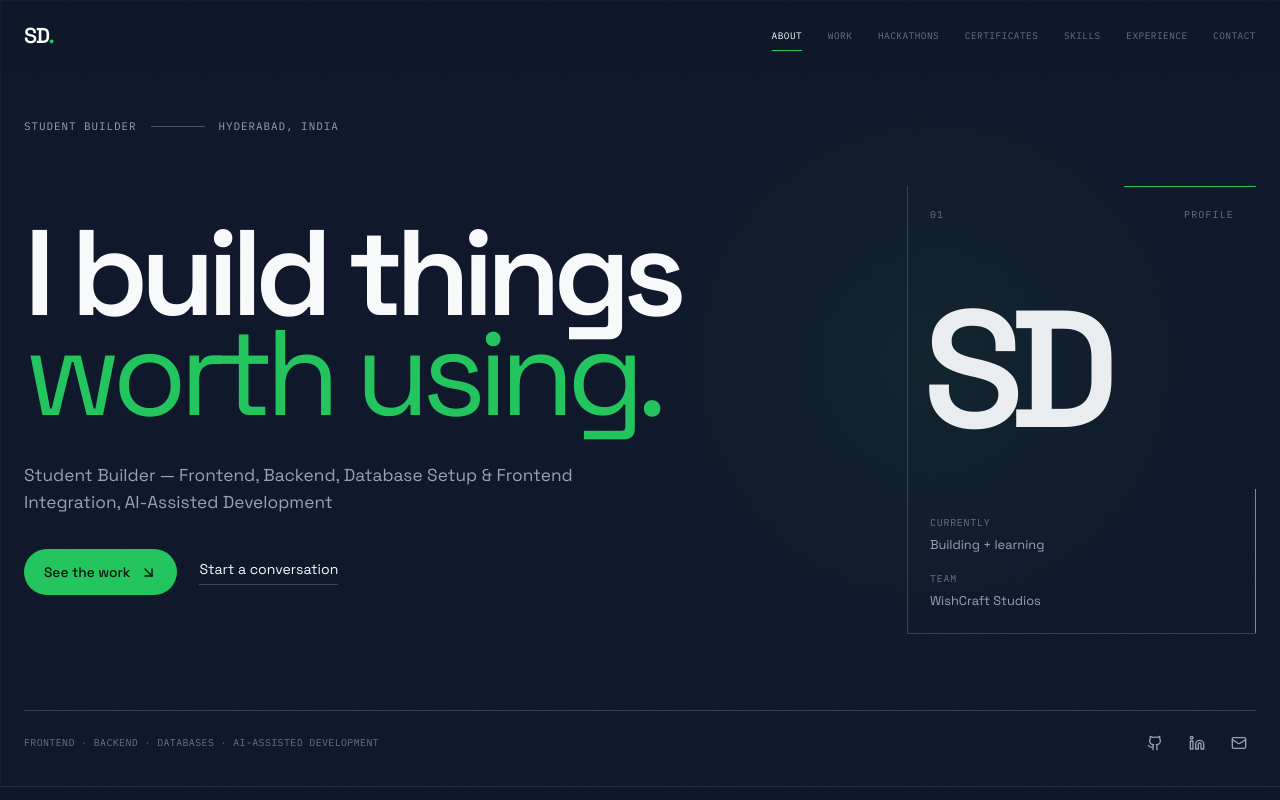
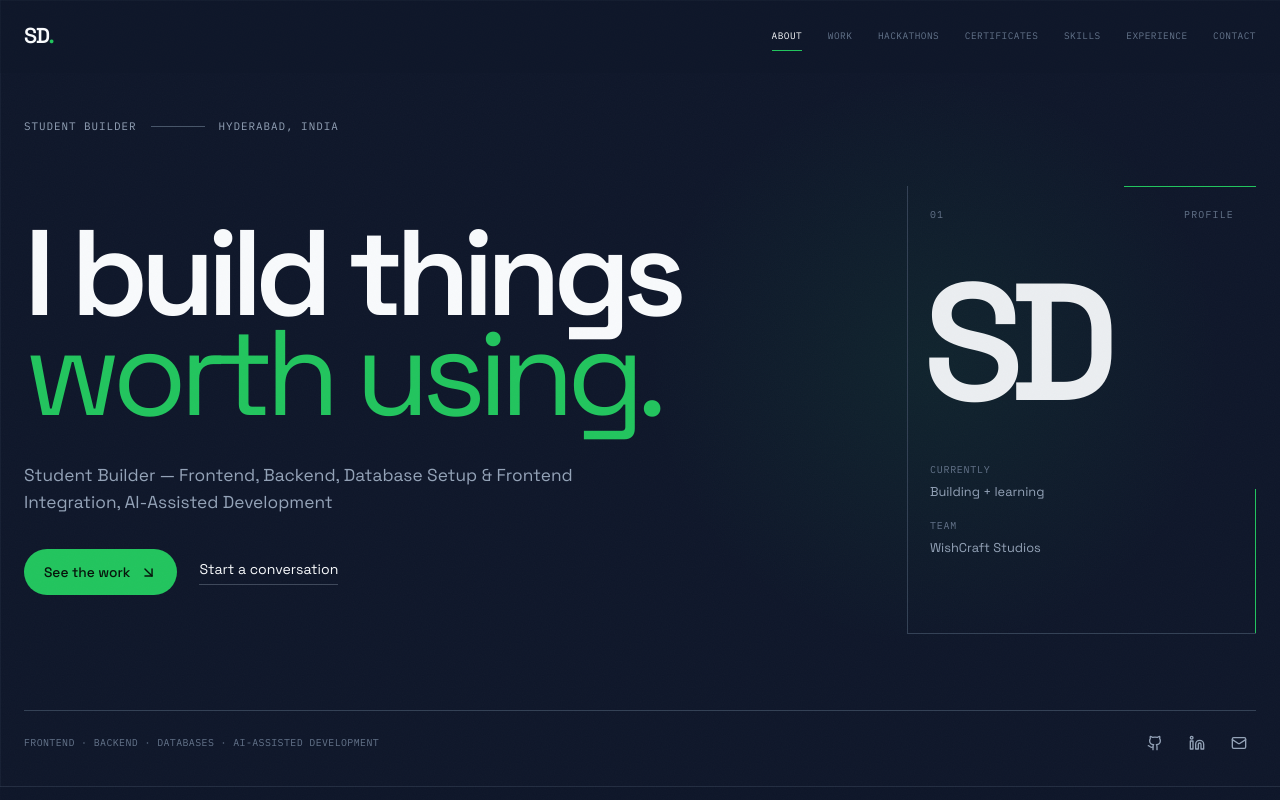
Before and after one commit to Penguin-boss/Sankeerth-Portfolio, a Next.js app: page / in a window 1280 px wide. Shown: the top 800 px of the page. Built offline with nearby package versions, Linux system fonts and the light colour scheme.

Commit message:
Update Hero.tsx

```diff
--- a/src/components/Hero.tsx
+++ b/src/components/Hero.tsx
@@ -9,6 +9,50 @@
 } from "lucide-react";
 import { profile } from "@/data/portfolio";
 
+const ease = [0.16, 1, 0.3, 1] as const;
+
+const heroContainer = {
+  hidden: {},
+  visible: {
+    transition: {
+      staggerChildren: 0.08,
+      delayChildren: 0.12,
+    },
+  },
+};
+
+const heroItem = {
+  hidden: {
+    opacity: 0,
+    y: 28,
+  },
+  visible: {
+    opacity: 1,
+    y: 0,
+    transition: {
+      duration: 0.75,
+      ease,
+    },
+  },
+};
+
+const titleLine = {
+  hidden: {
+    opacity: 0,
+    y: 70,
+    rotateX: 25,
+  },
+  visible: {
+    opacity: 1,
+    y: 0,
+    rotateX: 0,
+    transition: {
+      duration: 0.95,
+      ease,
+    },
+  },
+};
+
 export default function Hero() {
   return (
     <section id="top" className="hero-section">
@@ -19,138 +63,184 @@
 
       <div className="site-container hero-section__inner">
         <motion.div
-          initial={{
-            opacity: 0,
-            y: 14,
-          }}
-          animate={{
-            opacity: 1,
-            y: 0,
-          }}
-          transition={{
-            duration: 0.6,
-            ease: [0.16, 1, 0.3, 1],
-          }}
           className="hero-section__eyebrow"
+          variants={heroItem}
+          initial="hidden"
+          animate="visible"
         >
           <span>Student Builder</span>
 
-          <span
+          <motion.span
             className="hero-section__rule"
             aria-hidden="true"
+            initial={{
+              scaleX: 0,
+              transformOrigin: "left",
+            }}
+            animate={{
+              scaleX: 1,
+            }}
+            transition={{
+              duration: 0.7,
+              delay: 0.35,
+              ease,
+            }}
           />
 
           <span>Hyderabad, India</span>
         </motion.div>
 
-        <div className="hero-section__grid">
+        <motion.div
+          className="hero-section__grid"
+          variants={heroContainer}
+          initial="hidden"
+          animate="visible"
+        >
           <div className="hero-section__copy">
-            <motion.h1
+            <div className="hero-title-mask">
+              <motion.h1
+                className="hero-section__title"
+                variants={titleLine}
+              >
+                I build things
+              </motion.h1>
+            </div>
+
+            <div className="hero-title-mask">
+              <motion.h1
+                className="hero-section__title"
+                variants={titleLine}
+              >
+                <em>worth using.</em>
+              </motion.h1>
+            </div>
+
+            <motion.p
+              className="hero-section__lede"
+              variants={heroItem}
+            >
+              {profile.tagline}
+            </motion.p>
+
+            <motion.div
+              className="hero-section__actions"
+              variants={heroItem}
+            >
+              <motion.a
+                href="#work"
+                className="button button--primary"
+                whileHover={{
+                  y: -3,
+                }}
+                whileTap={{
+                  scale: 0.97,
+                }}
+                transition={{
+                  duration: 0.18,
+                }}
+              >
+                See the work
+
+                <motion.span
+                  initial={{ x: 0, y: 0 }}
+                  whileHover={{
+                    x: 3,
+                    y: 3,
+                  }}
+                >
+                  <ArrowDownRight
+                    size={17}
+                    aria-hidden="true"
+                  />
+                </motion.span>
+              </motion.a>
+
+              <motion.a
+                href={`mailto:${profile.email}`}
+                className="text-link"
+                whileHover={{
+                  x: 4,
+                }}
+              >
+                Start a conversation
+              </motion.a>
+            </motion.div>
+          </div>
+
+          <motion.aside
+            className="hero-artifact"
+            aria-label="Profile summary"
+            initial={{
+              opacity: 0,
+              x: 45,
+              scale: 0.97,
+            }}
+            animate={{
+              opacity: 1,
+              x: 0,
+              scale: 1,
+            }}
+            transition={{
+              duration: 1,
+              delay: 0.38,
+              ease,
+            }}
+          >
+            <motion.div
+              className="hero-artifact__topline"
               initial={{
                 opacity: 0,
-                y: 28,
+              }}
+              animate={{
+                opacity: 1,
+              }}
+              transition={{
+                delay: 0.75,
+                duration: 0.5,
+              }}
+            >
+              <span>01</span>
+              <span>PROFILE</span>
+            </motion.div>
+
+            <motion.div
+              className="hero-artifact__name"
+              aria-hidden="true"
+              initial={{
+                opacity: 0,
+                scale: 0.8,
+                x: 25,
+              }}
+              animate={{
+                opacity: 1,
+                scale: 1,
+                x: 0,
+              }}
+              transition={{
+                duration: 1,
+                delay: 0.55,
+                ease,
+              }}
+            >
+              SD
+            </motion.div>
+
+            <motion.div
+              className="hero-artifact__bottom"
+              initial={{
+                opacity: 0,
+                y: 12,
               }}
               animate={{
                 opacity: 1,
                 y: 0,
               }}
               transition={{
-                duration: 0.8,
-                delay: 0.06,
-                ease: [0.16, 1, 0.3, 1],
+                duration: 0.6,
+                delay: 0.85,
+                ease,
               }}
-              className="hero-section__title"
             >
-              I build things
-              <br />
-              <em>worth using.</em>
-            </motion.h1>
-
-            <motion.p
-              initial={{
-                opacity: 0,
-                y: 16,
-              }}
-              animate={{
-                opacity: 1,
-                y: 0,
-              }}
-              transition={{
-                duration: 0.65,
-                delay: 0.18,
-                ease: [0.16, 1, 0.3, 1],
-              }}
-              className="hero-section__lede"
-            >
-              {profile.tagline}
-            </motion.p>
-
-            <motion.div
-              initial={{
-                opacity: 0,
-                y: 14,
-              }}
-              animate={{
-                opacity: 1,
-                y: 0,
-              }}
-              transition={{
-                duration: 0.65,
-                delay: 0.28,
-                ease: [0.16, 1, 0.3, 1],
-              }}
-              className="hero-section__actions"
-            >
-              <a
-                href="#work"
-                className="button button--primary"
-              >
-                See the work
-                <ArrowDownRight
-                  size={17}
-                  aria-hidden="true"
-                />
-              </a>
-
-              <a
-                href={`mailto:${profile.email}`}
-                className="text-link"
-              >
-                Start a conversation
-              </a>
-            </motion.div>
-          </div>
-
-          <motion.aside
-            initial={{
-              opacity: 0,
-              x: 20,
-            }}
-            animate={{
-              opacity: 1,
-              x: 0,
-            }}
-            transition={{
-              duration: 0.8,
-              delay: 0.2,
-              ease: [0.16, 1, 0.3, 1],
-            }}
-            className="hero-artifact"
-            aria-label="Profile summary"
-          >
-            <div className="hero-artifact__topline">
-              <span>01</span>
-              <span>PROFILE</span>
-            </div>
-
-            <div
-              className="hero-artifact__name"
-              aria-hidden="true"
-            >
-              SD
-            </div>
-
-            <div className="hero-artifact__bottom">
               <div>
                 <span>Currently</span>
                 <strong>
@@ -164,56 +254,94 @@
                   WishCraft Studios
                 </strong>
               </div>
-            </div>
+            </motion.div>
+
+            <motion.span
+              className="hero-artifact__scan"
+              aria-hidden="true"
+              initial={{
+                scaleY: 0,
+              }}
+              animate={{
+                scaleY: 1,
+              }}
+              transition={{
+                duration: 0.8,
+                delay: 0.6,
+                ease,
+              }}
+            />
           </motion.aside>
-        </div>
+        </motion.div>
 
         <motion.div
+          className="hero-section__footer"
           initial={{
             opacity: 0,
+            y: 15,
           }}
           animate={{
             opacity: 1,
+            y: 0,
           }}
           transition={{
-            duration: 0.6,
-            delay: 0.42,
+            duration: 0.65,
+            delay: 1,
+            ease,
           }}
-          className="hero-section__footer"
         >
-          <span>
+          <motion.span
+            initial={{
+              opacity: 0,
+            }}
+            animate={{
+              opacity: 1,
+            }}
+            transition={{
+              delay: 1.15,
+            }}
+          >
             Frontend · Backend · Databases ·
             AI-Assisted Development
-          </span>
+          </motion.span>
 
           <div className="hero-section__socials">
-            <a
+            <motion.a
               href={profile.github}
               target="_blank"
               rel="noreferrer"
               aria-label="GitHub"
+              whileHover={{
+                y: -3,
+              }}
             >
               <Github size={16} />
-            </a>
+            </motion.a>
 
-            <a
+            <motion.a
               href={profile.linkedin}
               target="_blank"
               rel="noreferrer"
               aria-label="LinkedIn"
+              whileHover={{
+                y: -3,
+              }}
             >
               <Linkedin size={16} />
-            </a>
+            </motion.a>
 
-            <a
+            <motion.a
               href={`mailto:${profile.email}`}
               aria-label="Email"
+              whileHover={{
+                y: -3,
+              }}
             >
               <Mail size={16} />
-            </a>
+            </motion.a>
           </div>
         </motion.div>
       </div>
     </section>
   );
-}
+              }
```
